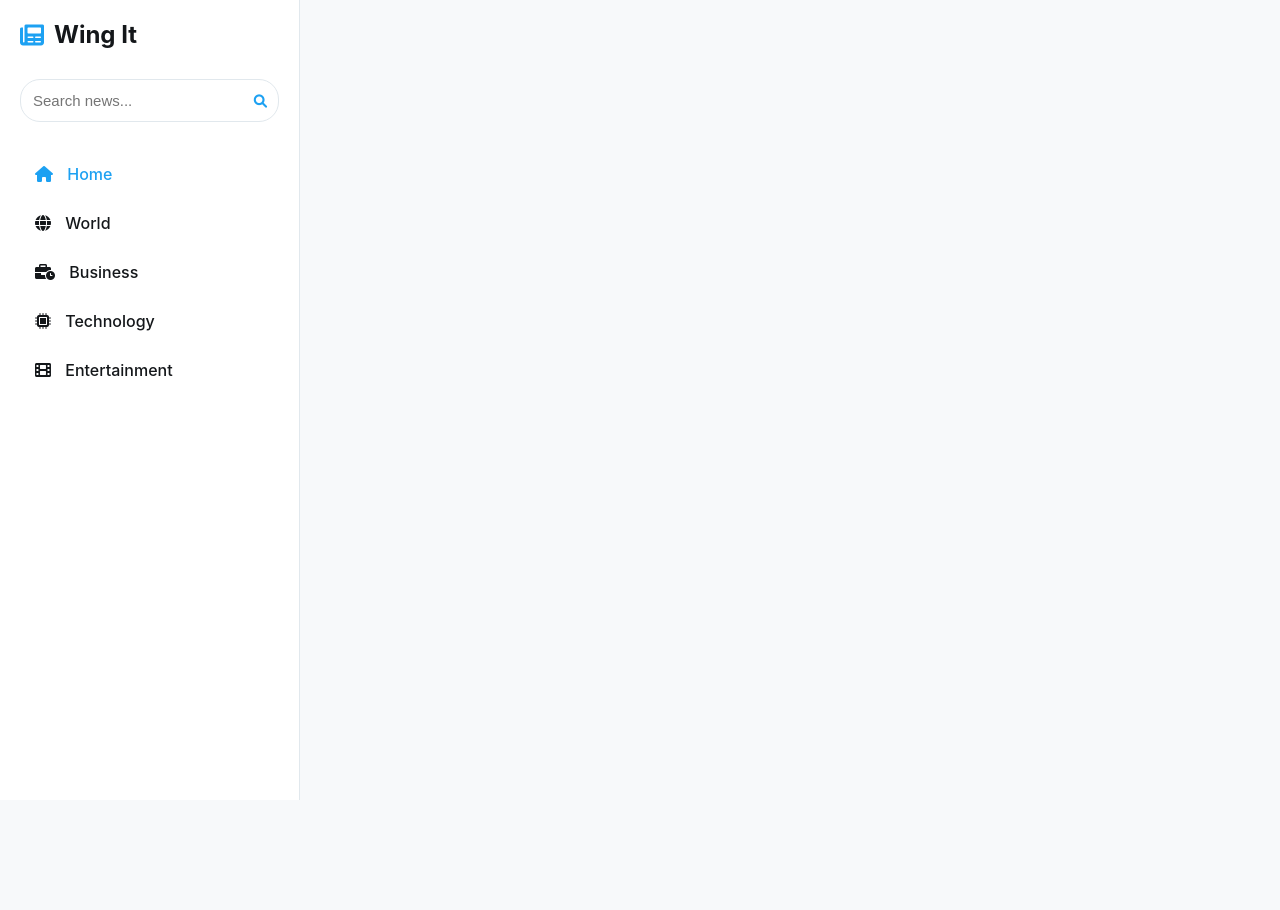
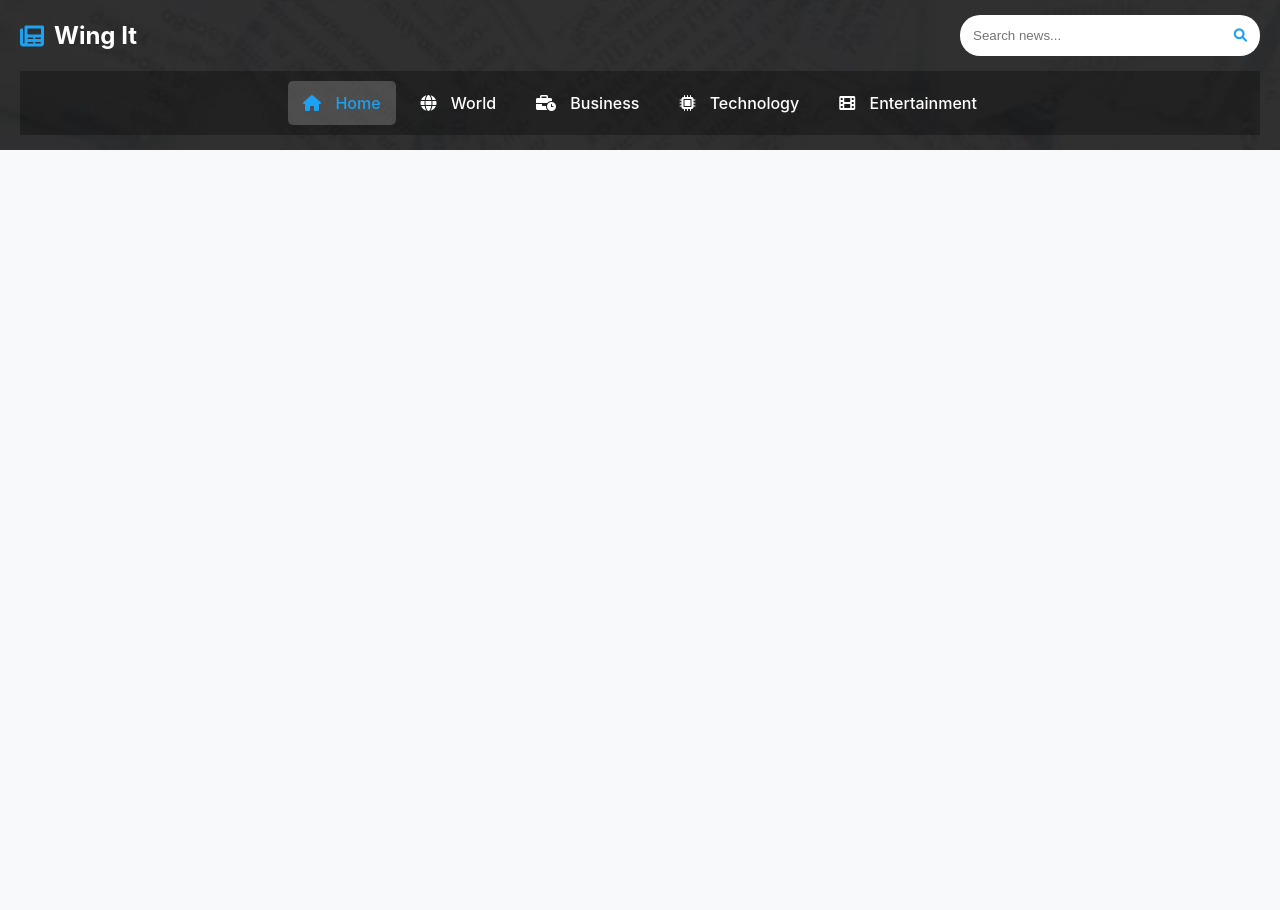
Before and after one commit to prannvat/WingIt, a Flask app: page /news in a window 1280 px wide. Before the commit the page ends 800 px from the top, so only its background shows below. Run offline with Flask 3, Linux system fonts and the light colour scheme.

Commit message:
Updated index page UI and buttons for navigation

```diff
--- a/static/landing.css
+++ b/static/landing.css
@@ -193,7 +193,7 @@ body {
 
 .feature-text {
     position: absolute;
-    font-weight: 650;
+    font-weight: 550;
     top: 80%;
     left: 65%;
     transform: translateX(-50%, -50%);
--- a/static/script.js
+++ b/static/script.js
@@ -1,7 +1,7 @@
 const newsContainer = document.getElementById('news-container');
 const searchInput = document.getElementById('search-input');
 const searchButton = document.getElementById('search-button');
-const categoryItems = document.querySelectorAll('nav ul li');
+const categoryItems = document.querySelectorAll('.bottom-nav ul li');
 
 let page = 1;
 const pageSize = 100;
--- a/static/styles.css
+++ b/static/styles.css
@@ -20,6 +20,31 @@ body {
     color: var(--text-color);
 }
 
+/* Top navigation bar (logo and search) */
+.top-bar {
+    display: flex;
+    flex-direction: column;
+    color: white;
+    padding: 15px 20px;
+    position: fixed;
+    width: 100%;
+    top: 0;
+    left: 0;
+    z-index: 1000;
+    background-image: url("newspaper_im.jpg");
+    background-size: cover;
+    background-position: center;
+    background-repeat: no-repeat;
+}
+
+/* Top bar content (logo and search) */
+.top-bar-content {
+    display: flex;
+    justify-content: space-between;
+    align-items: center;
+    width: 100%;
+}
+
 .container {
     display: flex;
     min-height: 100vh;
@@ -38,11 +63,10 @@ body {
 .logo {
     display: flex;
     align-items: center;
-    gap: 10px;
-    margin-bottom: 30px;
 }
 
 .logo i {
+    margin-right: 10px;
     font-size: 24px;
     color: var(--primary-color);
 }
@@ -52,28 +76,76 @@ body {
     font-weight: 700;
 }
 
+/* Search bar */
 .search-container {
-    position: relative;
-    margin-bottom: 30px;
+    display: flex;
+    align-items: center;
+    background: white;
+    padding: 5px;
+    border-radius: 20px;
+    width: 300px;
 }
 
-#search-input {
+.search-container input {
+    border: none;
+    outline: none;
+    padding: 8px;
     width: 100%;
-    padding: 12px 40px 12px 12px;
-    border: 1px solid var(--border-color);
     border-radius: 20px;
-    font-size: 15px;
 }
 
-#search-button {
-    position: absolute;
-    right: 12px;
-    top: 50%;
-    transform: translateY(-50%);
+.search-container button {
     background: none;
     border: none;
+    cursor: pointer;
     color: var(--primary-color);
+    padding: 8px;
+}
+
+/* Navigation Menu Below seach bar */
+.bottom-nav {
+    background-color: rgba(0, 0, 0, 0.3);
+    padding: 5px 0;
+    width: 100%;
+    margin-top: 15px;
+}
+
+.bottom-nav ul {
+    display: flex;
+    justify-content: center;
+    align-items: center;
+    gap: 10px;
+    list-style: none;
+    padding: 0;
+    margin: 0;
     cursor: pointer;
+    color: white;
+    font-weight: bold;
+    white-space: nowrap;
+}
+
+.bottom-nav ul li:hover,
+.bottom-nav ul .active {
+    background-color: rgba(255, 255, 255, 0.2);
+    border-radius: 5px;
+}
+
+/* Adjust main content to avoid overlapping */
+.container {
+    display: flex;
+    flex-direction: column;
+    margin-top: 110px;
+}
+
+/* Sidebar Styles */
+.sidebar {
+    width: 300px;
+    background-color: var(--sidebar-color);
+    padding: 20px;
+    position: fixed;
+    height: 100vh;
+    border-right: 1px solid var(--border-color);
+    top: 110px;
 }
 
 nav ul {
@@ -102,16 +174,21 @@ nav ul li i {
     margin-right: 10px;
 }
 
-/* Main Content Styles */
+/* Main content styling */
 .main-content {
-    flex: 1;
-    margin-left: 300px;
-    padding: 20px;
+    display: flex;
+    justify-content: center;
+    align-items: center;
+    flex-direction: column;
+    width: 100%;
+    padding-top: 20px;
 }
 
 .news-feed {
-    max-width: 600px;
+    max-width: 900px; /* THIS ADJUSTS WIDTH OF INSERTED ARTICLES */
+    width: 100%;
     margin: 0 auto;
+    text-align: left;
 }
 
 .article {
@@ -168,3 +245,35 @@ nav ul li i {
 .read-more:hover {
     text-decoration: underline;
 }
+
+/* Responsive Design (if needed) */
+@media (max-width: 768px) {
+    .top-bar-content {
+        flex-direction: column;
+        text-align: center;
+    }
+
+    .search-container {
+        margin-top: 10px;
+        width: 100%;
+    }
+
+    .bottom-nav ul {
+        flex-wrap: wrap;
+        justify-content: center;
+    }
+
+    .bottom-nav ul li {
+        padding: 10px;
+    }
+
+    .sidebar {
+        width: 100%;
+        position: relative;
+        height: auto;
+    }
+
+    .main-content {
+        margin-left: 0;
+    }
+}
--- a/templates/index.html
+++ b/templates/index.html
@@ -8,20 +8,24 @@
     <link rel="stylesheet" href="https://cdnjs.cloudflare.com/ajax/libs/font-awesome/6.0.0/css/all.min.css">
 </head>
 <body>
-    <div class="container">
-        <!-- Sidebar -->
-        <aside class="sidebar">
+    <!-- Top navigation bar (Logo and Search bar) -->
+    <header class="top-bar">
+        <div class="top-bar-content">
             <div class="logo">
                 <i class="fas fa-newspaper"></i>
                 <h1>Wing It</h1>
             </div>
+
             <div class="search-container">
                 <input type="text" id="search-input" placeholder="Search news...">
                 <button id="search-button">
                     <i class="fas fa-search"></i>
                 </button>
             </div>
-            <nav>
+        </div>
+
+        <!-- Navigation Bar Below the Search Bar-->
+        <nav class="bottom-nav">
             <ul>
                 <li class="active"><i class="fas fa-home"></i> Home</li>
                 <li><i class="fas fa-globe"></i> World</li>
@@ -30,15 +34,17 @@
                 <li><i class="fas fa-film"></i> Entertainment</li>
             </ul>
         </nav>
-        </aside>
+    </header>
 
     <!-- Main Content -->
+    <div class="container">
         <main class="main-content">
             <div class="news-feed" id="news-container">
                 <!-- News articles will be inserted here -->
             </div>
         </main>
     </div>
+
     <script src="/static/script.js"></script>
 </body>
 </html>
```
Also changed, not shown: static/newspaper_im.jpg (added). Lines whose indentation alone changed are shown as unchanged.
